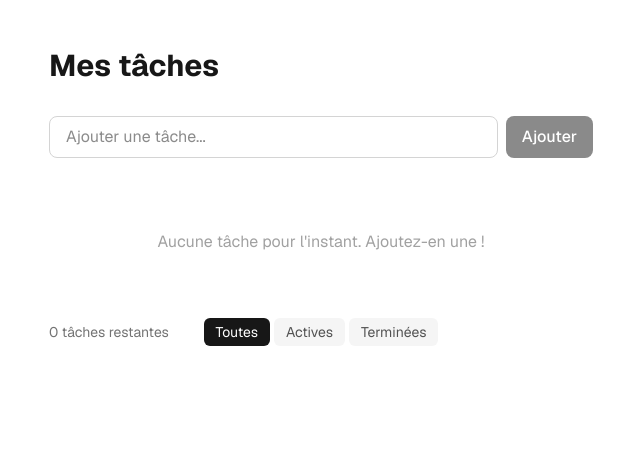
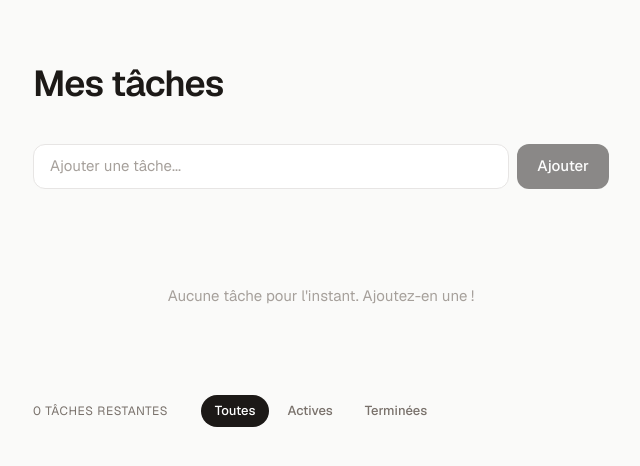
Before and after one commit to soumahoromemon47-glitch/taskflow, a Next.js app: page / in a window 1280 px wide. Shown: the top 466 px of the page, without its empty margins (319-959 px from the left). Built offline with nearby package versions, Linux system fonts and the light colour scheme.

Commit message:
style: redesign UI with minimal editorial direction

```diff
--- a/src/app/page.tsx
+++ b/src/app/page.tsx
@@ -21,12 +21,15 @@ export default function Home() {
   const completedCount = allTasks.length - activeCount;
 
   return (
-    <main className="max-w-xl mx-auto px-4 py-12">
-      <h1 className="text-3xl font-bold text-neutral-900 mb-8">Mes tâches</h1>
+    <main className="min-h-screen bg-stone-50 px-4 py-16 text-[15px] text-stone-900">
+      <div className="mx-auto max-w-xl">
+        <h1 className="mb-10 text-4xl font-semibold tracking-tight text-stone-900">
+          Mes tâches
+        </h1>
 
         <TaskForm onAdd={addTask} />
 
-      <div className="mt-6">
+        <div className="mt-8">
           <TaskList
             tasks={tasks}
             filter={filter}
@@ -38,6 +41,7 @@ export default function Home() {
             completedCount={completedCount}
           />
         </div>
+      </div>
     </main>
   );
 }
--- a/src/components/TaskForm.tsx
+++ b/src/components/TaskForm.tsx
@@ -45,12 +45,12 @@ export default function TaskForm({ onAdd }: TaskFormProps) {
         value={title}
         onChange={(event) => setTitle(event.target.value)}
         placeholder="Ajouter une tâche..."
-        className="flex-1 rounded-lg border border-neutral-300 px-4 py-2 focus:outline-none focus:ring-2 focus:ring-neutral-900"
+        className="flex-1 rounded-xl border border-stone-200 bg-white px-4 py-2.5 text-[15px] text-stone-900 transition-colors placeholder:text-stone-400 focus:border-stone-900 focus:outline-none focus:ring-1 focus:ring-stone-900"
       />
       <button
         type="submit"
         disabled={isEmpty}
-        className="rounded-lg bg-neutral-900 px-4 py-2 text-white font-medium hover:bg-neutral-800 disabled:opacity-50 disabled:cursor-not-allowed"
+        className="rounded-xl bg-stone-900 px-5 py-2.5 text-[15px] font-medium text-white transition-all hover:bg-stone-800 active:scale-[0.98] disabled:opacity-50 disabled:cursor-not-allowed"
       >
         Ajouter
       </button>
--- a/src/components/TaskItem.tsx
+++ b/src/components/TaskItem.tsx
@@ -20,18 +20,18 @@ export default function TaskItem({ task, onToggle, onDelete }: TaskItemProps) {
   const titleId = `task-title-${task.id}`;
 
   return (
-    <li className="flex items-center gap-3 rounded-lg border border-neutral-200 bg-white px-4 py-3">
+    <li className="flex items-center gap-3 rounded-2xl border border-stone-200 bg-white px-5 py-4 shadow-sm transition-shadow hover:shadow-md">
       <input
         type="checkbox"
         checked={task.completed}
         onChange={() => onToggle(task.id)}
         aria-labelledby={titleId}
-        className="h-5 w-5 accent-neutral-900 cursor-pointer"
+        className="h-5 w-5 shrink-0 cursor-pointer rounded-md border-stone-300 accent-stone-900"
       />
       <span
         id={titleId}
         className={`flex-1 min-w-0 break-words ${
-          task.completed ? "line-through text-neutral-400" : "text-neutral-900"
+          task.completed ? "line-through text-stone-400" : "text-stone-900"
         }`}
       >
         {task.title}
@@ -40,7 +40,7 @@ export default function TaskItem({ task, onToggle, onDelete }: TaskItemProps) {
         type="button"
         onClick={() => onDelete(task.id)}
         aria-label={`Supprimer la tâche : ${task.title}`}
-        className="text-neutral-400 hover:text-red-600 transition-colors"
+        className="text-stone-400 transition-colors hover:text-red-600"
       >
         ✕
       </button>
--- a/src/components/TaskList.tsx
+++ b/src/components/TaskList.tsx
@@ -58,20 +58,22 @@ export default function TaskList({
   return (
     <div>
       {tasks.length === 0 ? (
-        <p className="text-center py-12 text-neutral-400">{EMPTY_MESSAGES[filter]}</p>
+        <p className="py-16 text-center text-[15px] text-stone-400">{EMPTY_MESSAGES[filter]}</p>
       ) : (
-        <ul className="flex flex-col gap-2" aria-label="Liste des tâches">
+        <ul className="flex flex-col gap-3" aria-label="Liste des tâches">
           {tasks.map((task) => (
             <TaskItem key={task.id} task={task} onToggle={onToggle} onDelete={onDelete} />
           ))}
         </ul>
       )}
 
-      <div className="grid grid-cols-3 items-center gap-2 mt-4 text-sm text-neutral-500">
-        <span className="justify-self-start">{remainingLabel}</span>
+      <div className="mt-6 grid grid-cols-3 items-center gap-2">
+        <span className="justify-self-start text-xs uppercase tracking-wider text-stone-500">
+          {remainingLabel}
+        </span>
 
         <div
-          className="flex gap-1 justify-self-center"
+          className="flex justify-self-center gap-1"
           role="group"
           aria-label="Filtrer les tâches"
         >
@@ -85,8 +87,8 @@ export default function TaskList({
                 aria-pressed={isActive}
                 className={
                   isActive
-                    ? "rounded-md bg-neutral-900 px-3 py-1 text-white transition-colors"
-                    : "rounded-md bg-neutral-100 px-3 py-1 text-neutral-600 transition-colors hover:bg-neutral-200 hover:text-neutral-900"
+                    ? "rounded-full bg-stone-900 px-3.5 py-1.5 text-[13px] font-medium text-white transition-colors"
+                    : "rounded-full bg-transparent px-3.5 py-1.5 text-[13px] font-medium text-stone-500 transition-colors hover:bg-stone-100 hover:text-stone-900"
                 }
               >
                 {option.label}
@@ -99,7 +101,7 @@ export default function TaskList({
           <button
             type="button"
             onClick={onClearCompleted}
-            className="justify-self-end text-neutral-500 hover:text-red-600 transition-colors"
+            className="justify-self-end text-xs text-stone-500 transition-colors hover:text-red-600"
           >
             Effacer les terminées
           </button>
```
Lines whose indentation alone changed are shown as unchanged.
